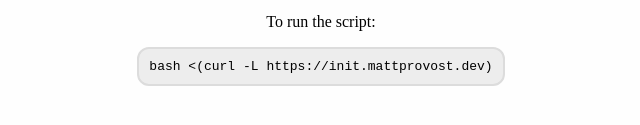
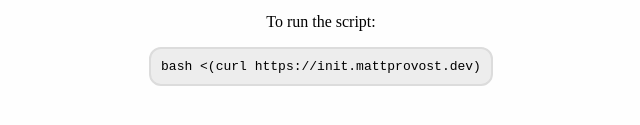
Before and after one commit to BSFishy/init.sh, a website: page src/index.html in a window 1280 px wide. Shown: the part 403-528 px from the top of the page, without its empty margins (319-959 px from the left). Drawn offline with Linux system fonts and the light colour scheme.

Commit message:
chore: remove redirect flag
copied this from the official nix installer. apparently they use some reverse
proxy or some stuff like that. regardless, i dont need it, and removing it makes
the command shorter, so removing it.

Signed-off-by: Matt Provost <mattprovost6@gmail.com>

```diff
--- a/src/index.html
+++ b/src/index.html
@@ -45,6 +45,6 @@
 		<p>First, ensure curl is installed. If on a system that uses apt, use:</p>
 		<pre><code>sudo apt update && sudo apt install -yq curl</code></pre>
 		<p>To run the script:</p>
-		<pre><code>bash <(curl -L https://init.mattprovost.dev)</code></pre>
+		<pre><code>bash <(curl https://init.mattprovost.dev)</code></pre>
 	</body>
 </html>
```
Also changed, not shown: README.md.
